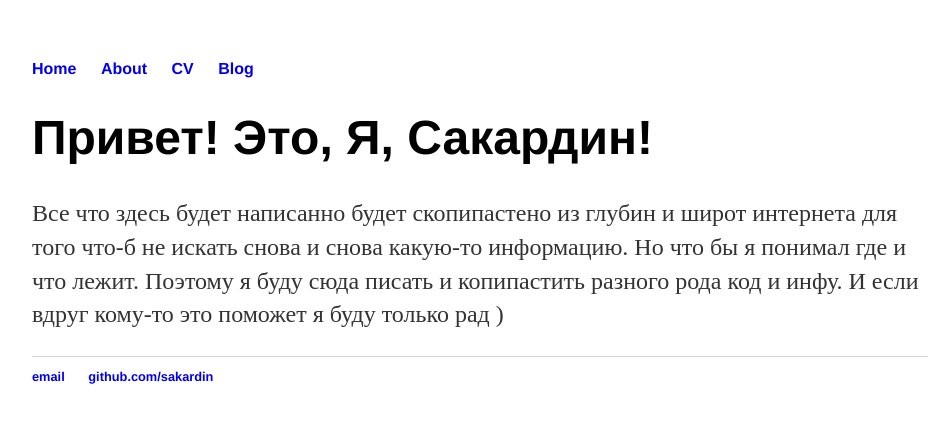
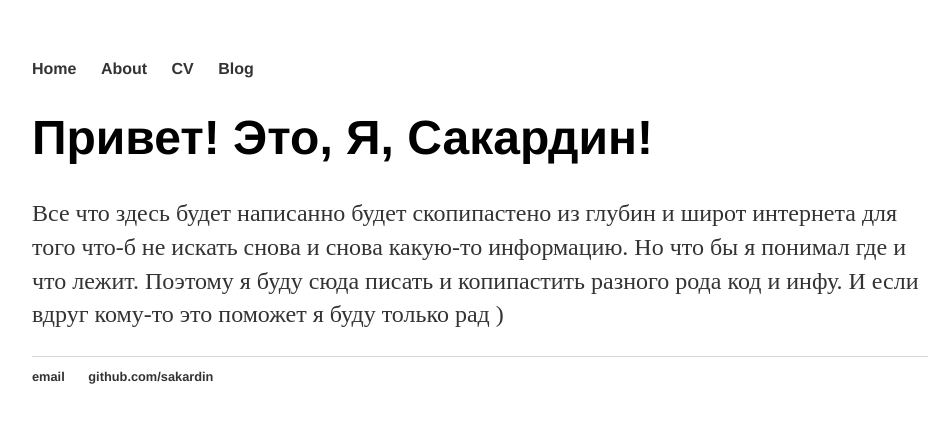
Before and after one commit to Sakardin/sakardin.github.io, a Jekyll site: the page built from index.html, in a window 1280 px wide. Shown: the top 423 px of the page, without its empty margins (160-1109 px from the left). Built offline with Jekyll 4.4.1, drawn with Linux system fonts in a browser that asks for light colours.

Commit message:
css edit

```diff
--- a/css/main.css
+++ b/css/main.css
@@ -15,6 +15,7 @@ nav ul li, footer ul li {
 }
 a {
     text-decoration: none;
+    color: #333;
 
 }
 a:hover {
```
